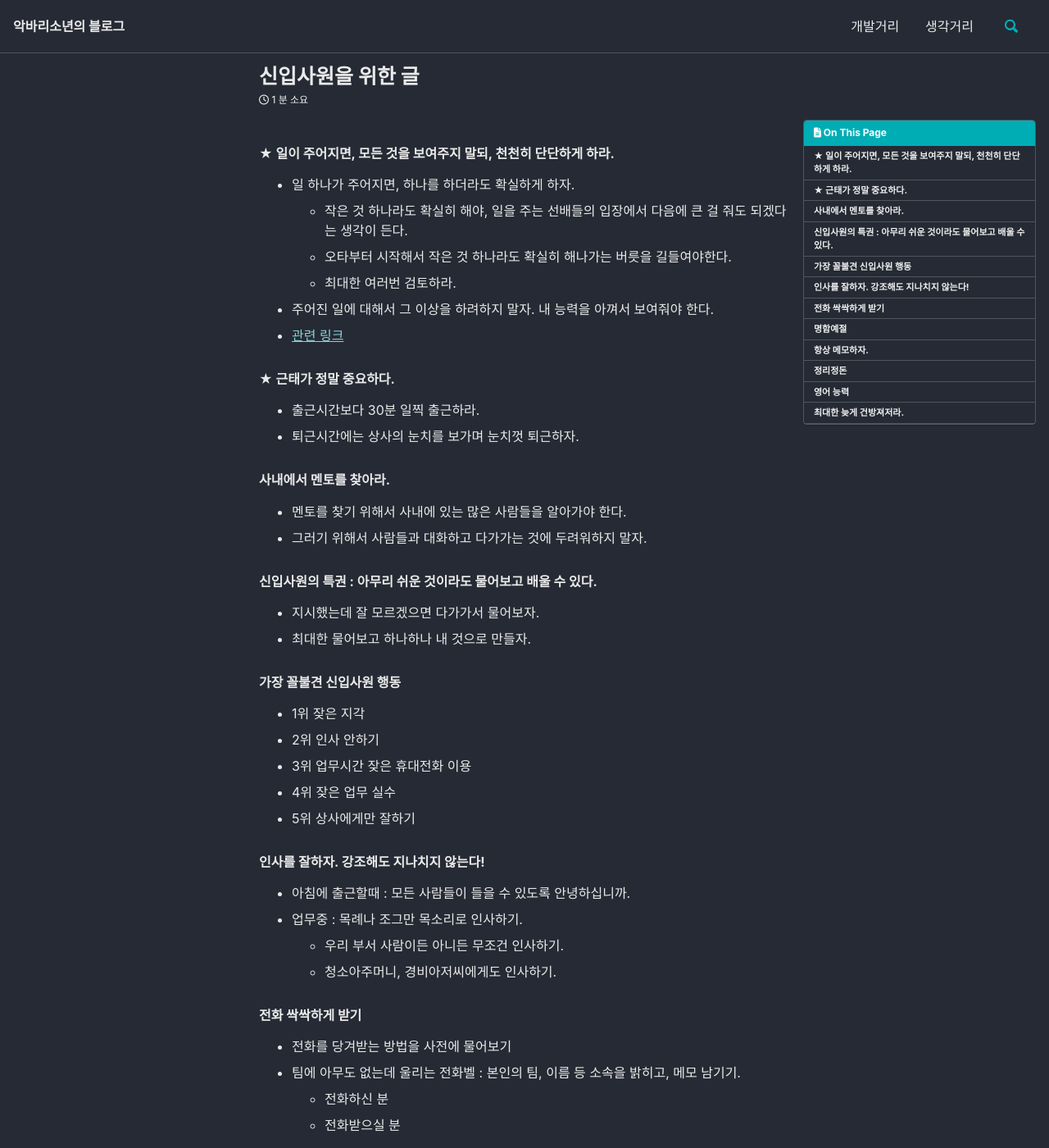
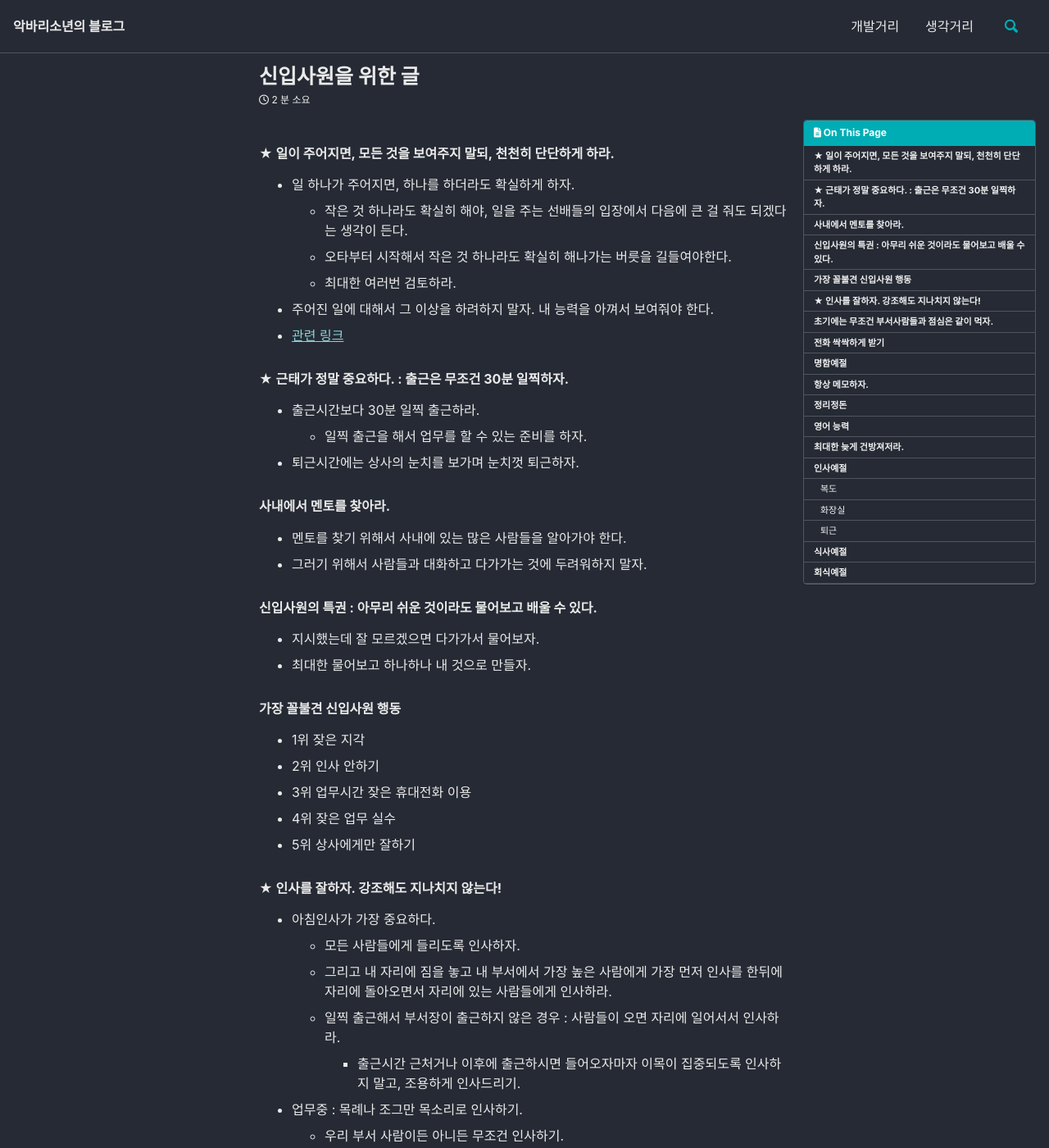
Before and after one commit to surmounter/Blog, a Jekyll site: the page built from _posts/2019-10-24-신입사원을위한글.md, in a window 1280 px wide and 1400 px high. Shown: the whole window at 82% size. Built offline with Jekyll 4.4.1, drawn with Linux system fonts in a browser that asks for light colours; cached includes are drawn as plain includes; nearby versions of some CDN libraries; some of the changed text lies outside the part shown.

Commit message:
Update 2019-10-24-신입사원을위한글.md

```diff
--- a/_posts/2019-10-24-신입사원을위한글.md
+++ b/_posts/2019-10-24-신입사원을위한글.md
@@ -15,9 +15,10 @@ author_profile: false
 * 주어진 일에 대해서 그 이상을 하려하지 말자. 내 능력을 아껴서 보여줘야 한다.
 * [관련 링크](https://www.youtube.com/watch?v=rGhSH6itEeQ)
 
-### ★ 근태가 정말 중요하다.
+### ★ 근태가 정말 중요하다. : 출근은 무조건 30분 일찍하자.
 
 * 출근시간보다 30분 일찍 출근하라.
+  * 일찍 출근을 해서 업무를 할 수 있는 준비를 하자.
 * 퇴근시간에는 상사의 눈치를 보가며 눈치껏 퇴근하자.
 
 ### 사내에서 멘토를 찾아라.
@@ -38,12 +39,21 @@ author_profile: false
 * 4위 잦은 업무 실수
 * 5위 상사에게만 잘하기
 
-### 인사를 잘하자. 강조해도 지나치지 않는다!
+### ★ 인사를 잘하자. 강조해도 지나치지 않는다!
 
-* 아침에 출근할때 : 모든 사람들이 들을 수 있도록 안녕하십니까.
+* 아침인사가 가장 중요하다.
+  * 모든 사람들에게 들리도록 인사하자.
+  * 그리고 내 자리에 짐을 놓고 내 부서에서 가장 높은 사람에게 가장 먼저 인사를 한뒤에 자리에 돌아오면서 자리에 있는 사람들에게 인사하라.
+  * 일찍 출근해서 부서장이 출근하지 않은 경우 : 사람들이 오면 자리에 일어서서 인사하라.
+    * 출근시간 근처거나 이후에 출근하시면 들어오자마자 이목이 집중되도록 인사하지 말고, 조용하게 인사드리기.
 * 업무중 : 목례나 조그만 목소리로 인사하기.
   * 우리 부서 사람이든 아니든 무조건 인사하기.
-  * 청소아주머니, 경비아저씨에게도 인사하기.
+  * 화장실간다거나 복도와 같이 눈이 마주치는 경우 어떤 부서 사람이든 가벼운 목례정도.
+* 퇴근할때 : 명확하게 인사하자.
+
+### 초기에는 무조건 부서사람들과 점심은 같이 먹자.
+
+* 첫날은 동기들과 함께 먹는 것보다 부서 사람들과 무조건 같이 먹자.
 
 ### 전화 싹싹하게 받기
 
@@ -82,3 +92,26 @@ author_profile: false
 
 * 빨리 성장하기 때문에 자기가 많이 아는 것처럼 보일 수 있다.
 * 그래서 선배들이 하는 것이 마땅치 않아 보일 수 있지만 그래도 최대한 늦게 건방져저야 한다.
+
+### 인사예절
+
+* 인사말을 하고(눈인사를 한 다음에) 인사를 하라.
+
+#### 복도
+
+* 3보 앞에서 인사하라.
+
+#### 화장실
+
+* 용무가 끝난 다음에 인사하라.
+* 조용히 인사드려라.
+
+#### 퇴근
+
+* '내일 뵙겠습니다, 먼저 가겠습니다.'
+  * '수고하십시오, 고생하십시오'는 지양하자.
+
+
+### 식사예절
+
+### 회식예절
```
